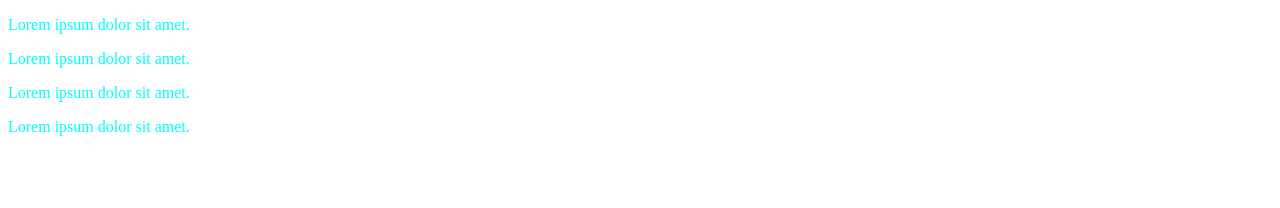
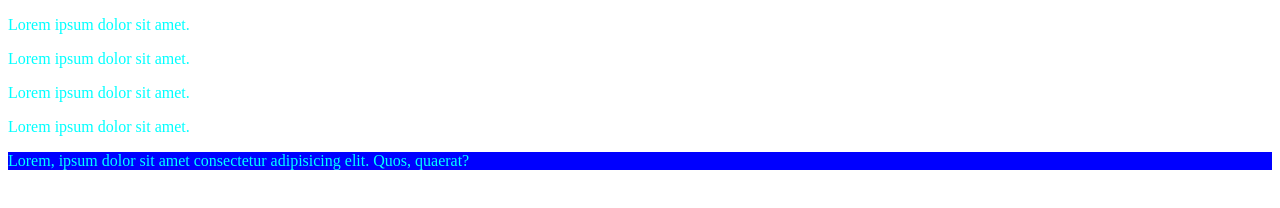
Before and after one commit to am1reb/amirebh, a plain HTML site: page index.html in a window 1280 px wide. Drawn offline with Linux system fonts and the light colour scheme.

Commit message:
index.html change

```diff
--- a/index.html
+++ b/index.html
@@ -11,5 +11,8 @@
      <p>Lorem ipsum dolor sit amet.</p>
       <p>Lorem ipsum dolor sit amet.</p>
        <p>Lorem ipsum dolor sit amet.</p>
+       <div>
+        <p>Lorem, ipsum dolor sit amet consectetur adipisicing elit. Quos, quaerat?</p>
+       </div>
 </body>
 </html>
--- a/style.css
+++ b/style.css
@@ -1,3 +1,7 @@
 p {
     color: aqua;
 }
+
+div {
+    background-color: blue;
+}
```
